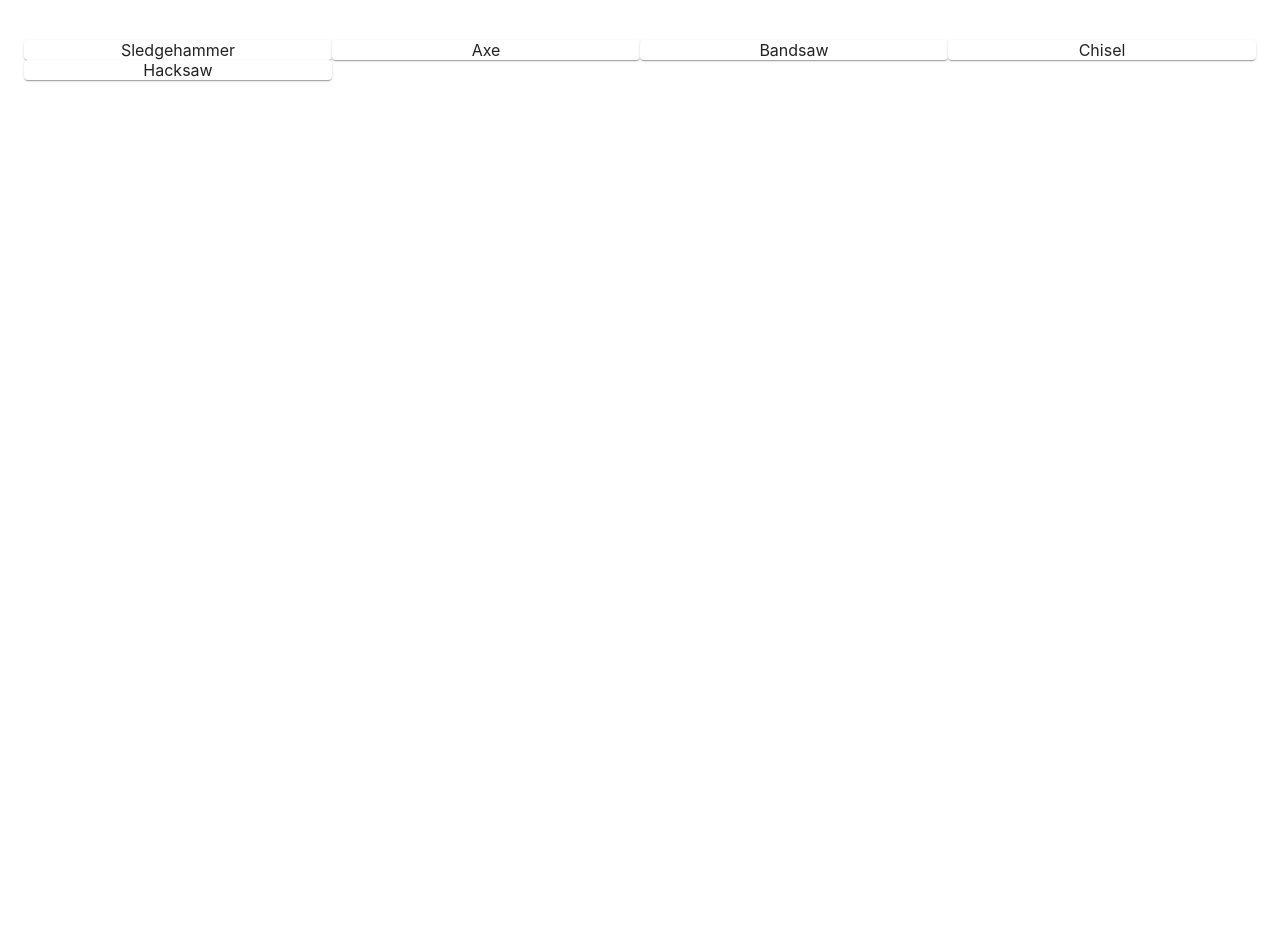
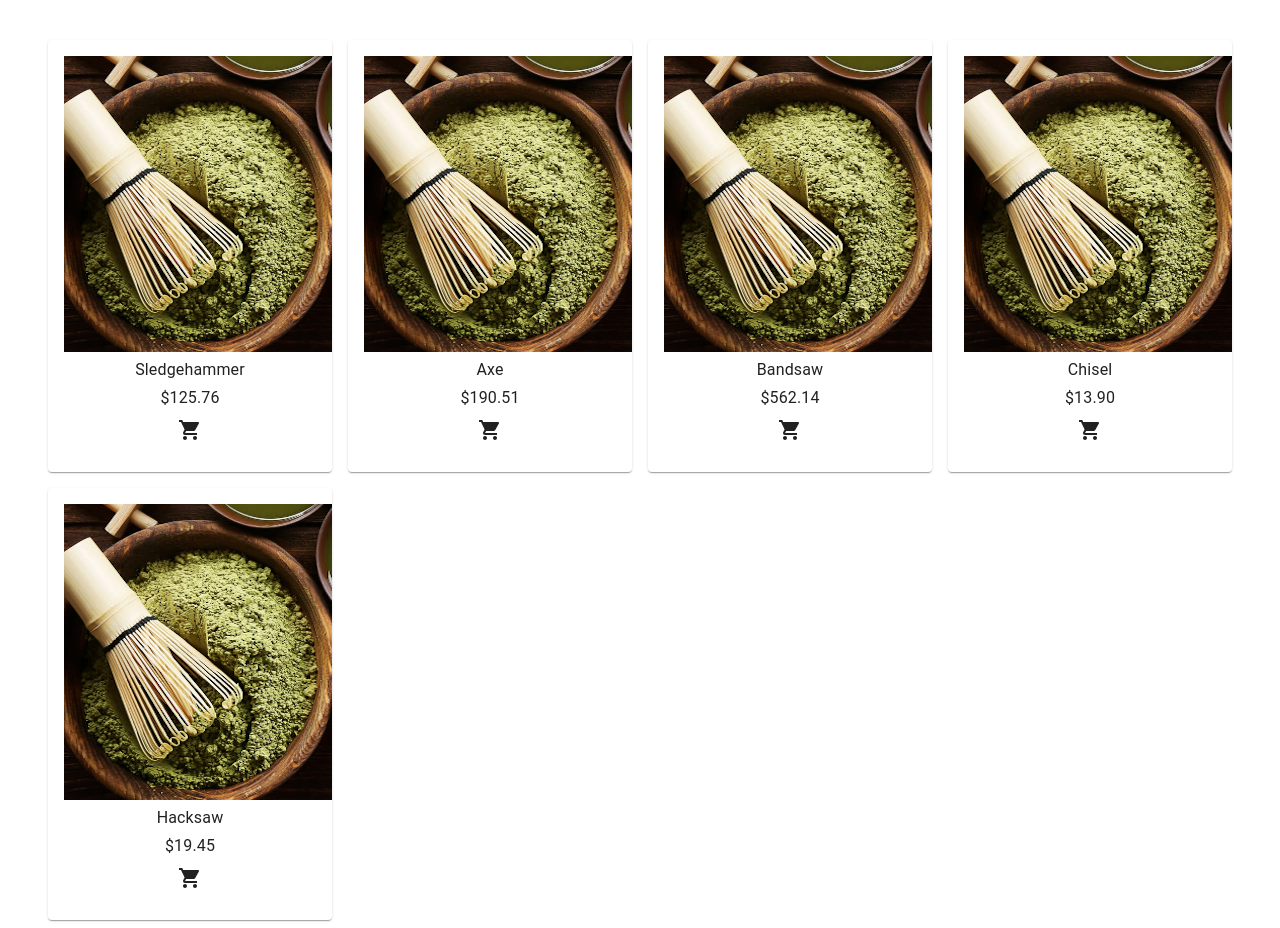
Before and after one commit to kekakuka/shopping-cart-demo, a React (Create React App) app: page / in a window 1280 px wide. Before the commit the page ends 800 px from the top, so only its background shows below. Built offline with nearby package versions, Linux system fonts and the light colour scheme.

Commit message:
product list card

```diff
--- a/src/constants/products.js
+++ b/src/constants/products.js
@@ -1,23 +1,29 @@
+import a from '../static/images/a.png';
 const products = [
   {
     name: 'Sledgehammer',
     price: 125.76,
+    image: a,
   },
   {
     name: 'Axe',
     price: 190.51,
+    image: a,
   },
   {
     name: 'Bandsaw',
     price: 562.14,
+    image: a,
   },
   {
     name: 'Chisel',
     price: 13.9,
+    image: a,
   },
   {
     name: 'Hacksaw',
     price: 19.45,
+    image: a,
   },
 ];
 export default products;
--- a/src/pages/Product/ProductList/index.js
+++ b/src/pages/Product/ProductList/index.js
@@ -0,0 +1,50 @@
+import React from 'react';
+
+import { makeStyles } from '@material-ui/core/styles';
+import { Container, Grid, Card, CardContent, Box, Typography, Button } from '@material-ui/core';
+import ShoppingCartIcon from '@material-ui/icons/ShoppingCart';
+const useStyles = makeStyles((theme) => ({
+  container: {
+    marginTop: '5vh',
+  },
+}));
+
+export default function ProductList({ products }) {
+  const classes = useStyles();
+  const handleAddToCart = () => {};
+  return (
+    <Container className={classes.container}>
+      <Grid container spacing={2}>
+        {products.map((product, index) => (
+          <Grid key={index} item xs={6} md={3}>
+            <Card>
+              <CardContent>
+                <img src={product.image} alt='product' />
+                <Box>
+                  <Typography variant='subtitle1' component='div'>
+                    {product.name}
+                  </Typography>
+                  <Box>
+                    <Typography variant='subtitle1' component='div'>
+                      {'$' + Number(product.price).toFixed(2)}
+                    </Typography>
+                  </Box>
+                </Box>
+
+                <Box>
+                  <Button
+                    onClick={(e) => {
+                      handleAddToCart();
+                    }}
+                  >
+                    <ShoppingCartIcon />
+                  </Button>
+                </Box>
+              </CardContent>
+            </Card>
+          </Grid>
+        ))}
+      </Grid>
+    </Container>
+  );
+}
--- a/src/pages/Product/index.js
+++ b/src/pages/Product/index.js
@@ -1,8 +1,8 @@
 import React from 'react';
 import products from '../../constants/products';
-
+import ProductList from './ProductList';
 import { makeStyles } from '@material-ui/core/styles';
-import { Container, Grid, Card } from '@material-ui/core';
+import { Container } from '@material-ui/core';
 
 const useStyles = makeStyles((theme) => ({
   container: {
@@ -14,13 +14,7 @@ export default function Product() {
   const classes = useStyles();
   return (
     <Container className={classes.container}>
-      <Grid container>
-        {products.map((product, index) => (
-          <Grid key={index} item xs={6} md={3}>
-            <Card>{product.name}</Card>
-          </Grid>
-        ))}
-      </Grid>
+      <ProductList products={products} />
     </Container>
   );
 }
```
Also changed, not shown: src/static/images/a.png (added).
